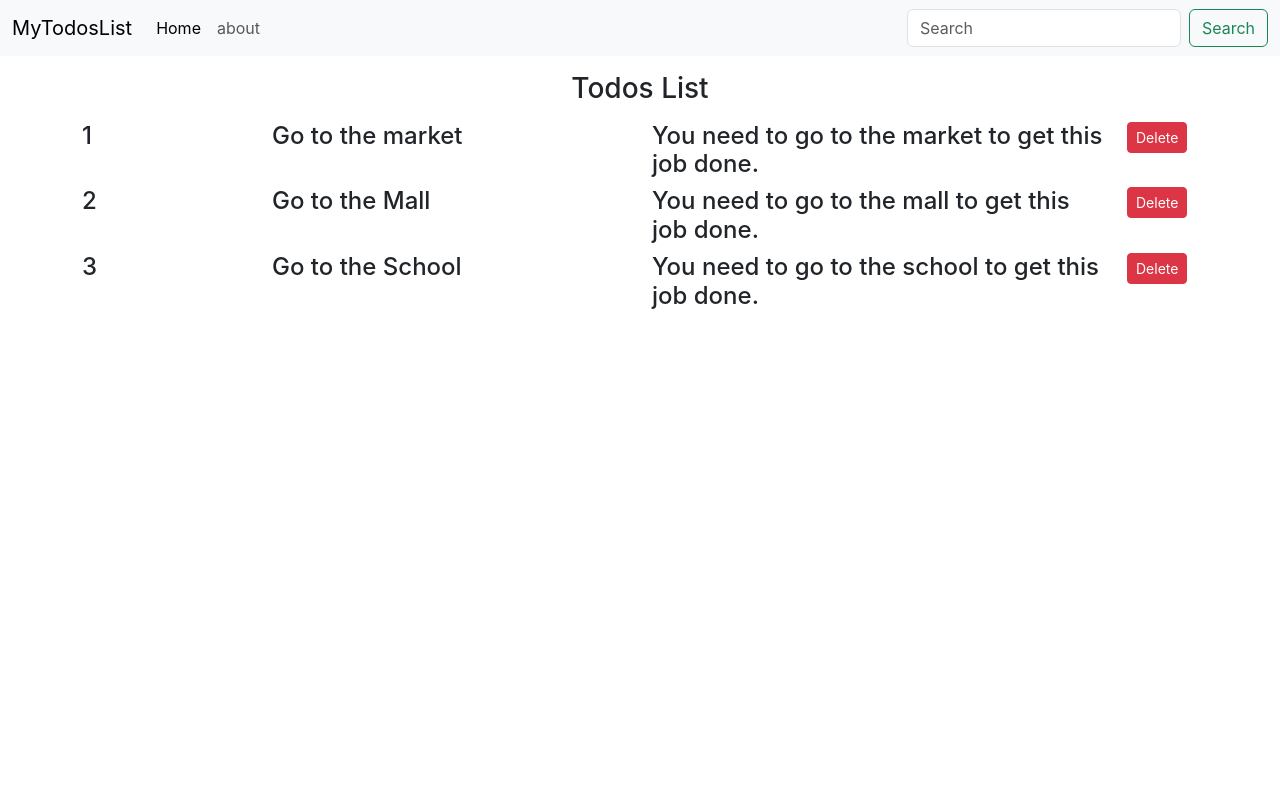
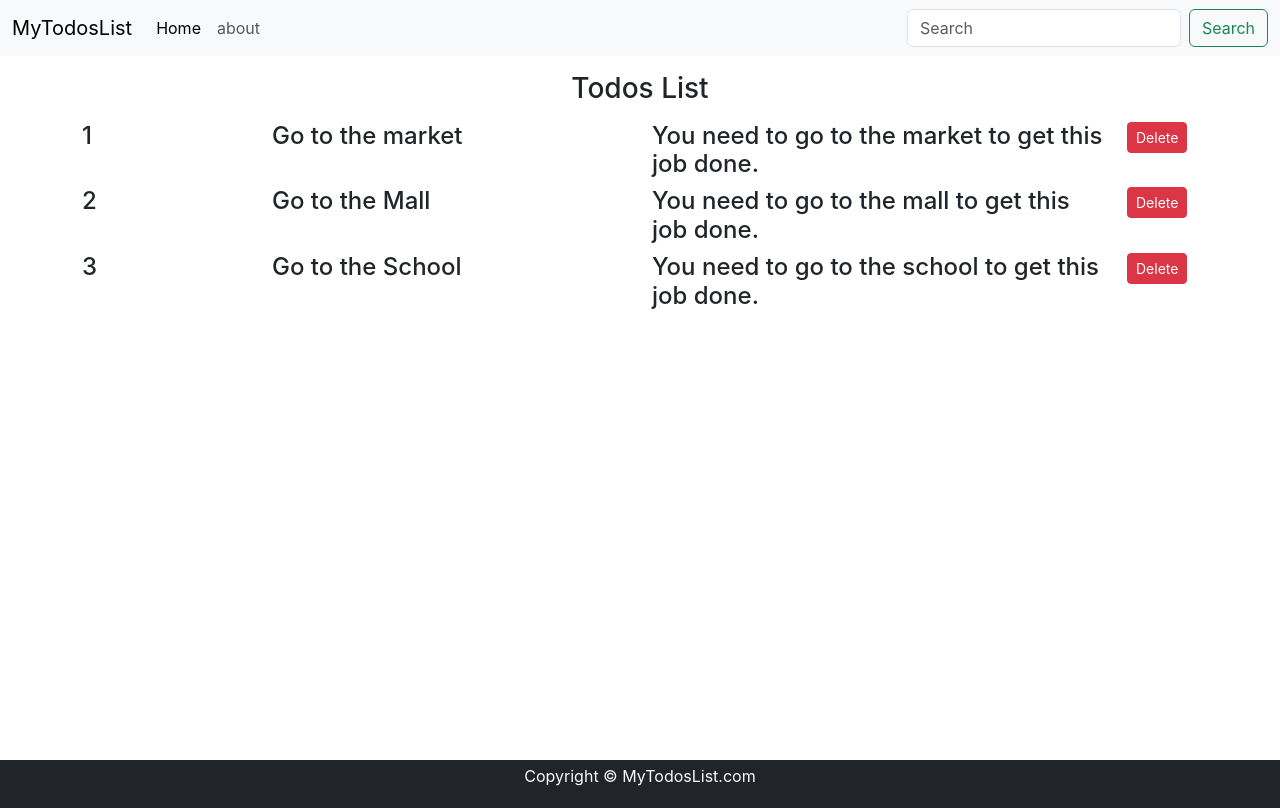
Before and after one commit to ashishp911/React-Todo-application, a React (Create React App) app: page / in a window 1280 px wide. Built offline with nearby package versions, Linux system fonts and the light colour scheme.

Commit message:
Footer done

```diff
--- a/src/App.js
+++ b/src/App.js
@@ -8,7 +8,7 @@
 function App() {
 
   const onDelete = (todo) => {
-    console.log("I am Ondelete of ", todo)
+    // console.log("I am Ondelete of ", todo)
     setTodos(todos.filter((e) => {
       return e !== todo
     }))
@@ -36,7 +36,7 @@
     <>
     <Header title = "MyTodosList" searchBar = {true}/>
     <Todos todos = {todos} onDelete = {onDelete}/>
-    {/* <Footer/> */}
+    <Footer/>
     </>
   );
 }
--- a/src/MyComponents/Footer.js
+++ b/src/MyComponents/Footer.js
@@ -1,10 +1,17 @@
 import React from 'react'
 
 const Footer = () => {
+  let footerStyle = {
+    position:"absolute",
+    top : "95vh",
+    width:"100%",
+  }
   return (
-    <div>
-      -----------------
-    </div>
+    <footer className='bg-dark text-light py-1'style={footerStyle}>
+      <p className="text-center">
+        Copyright &copy; MyTodosList.com
+      </p>
+    </footer>
   )
 }
 
```
